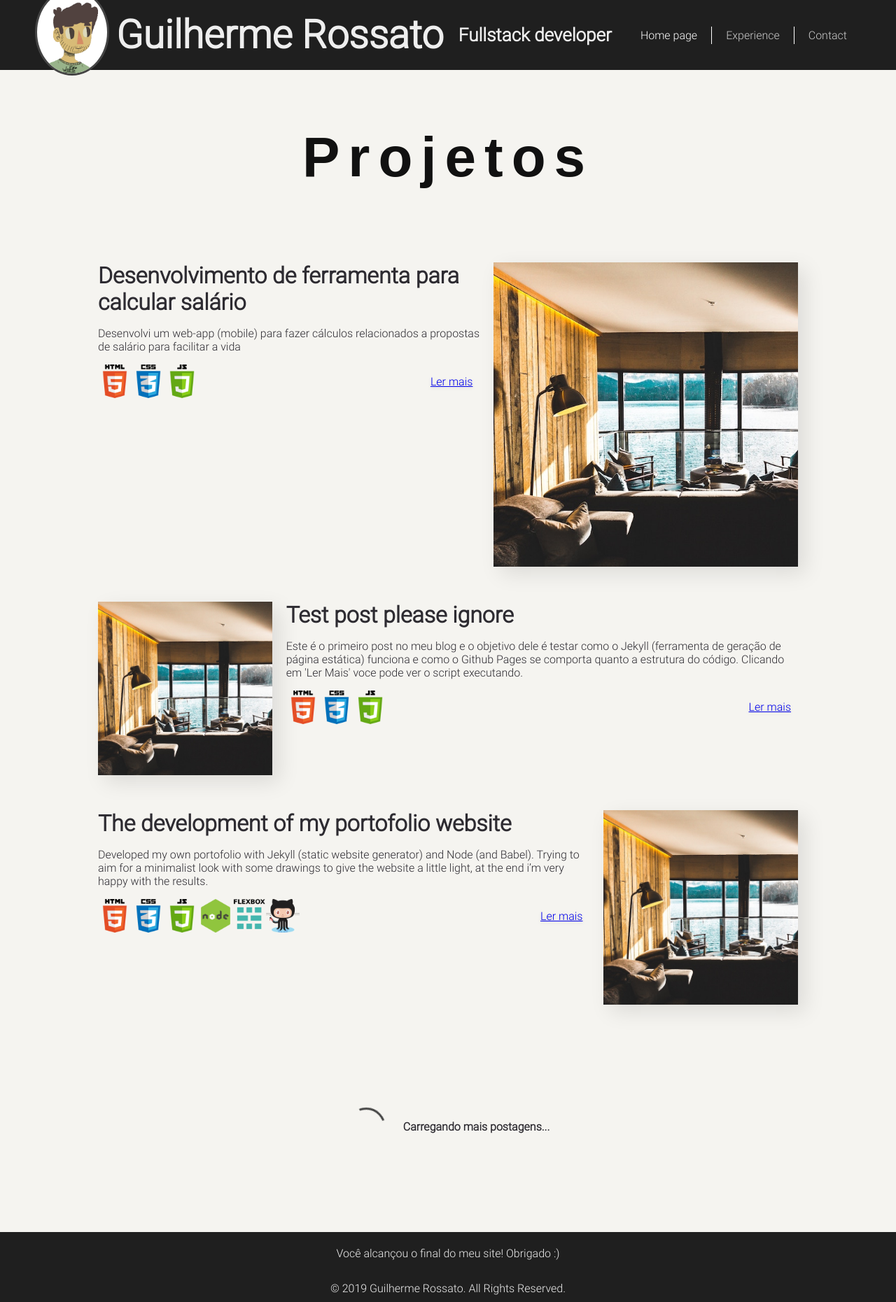
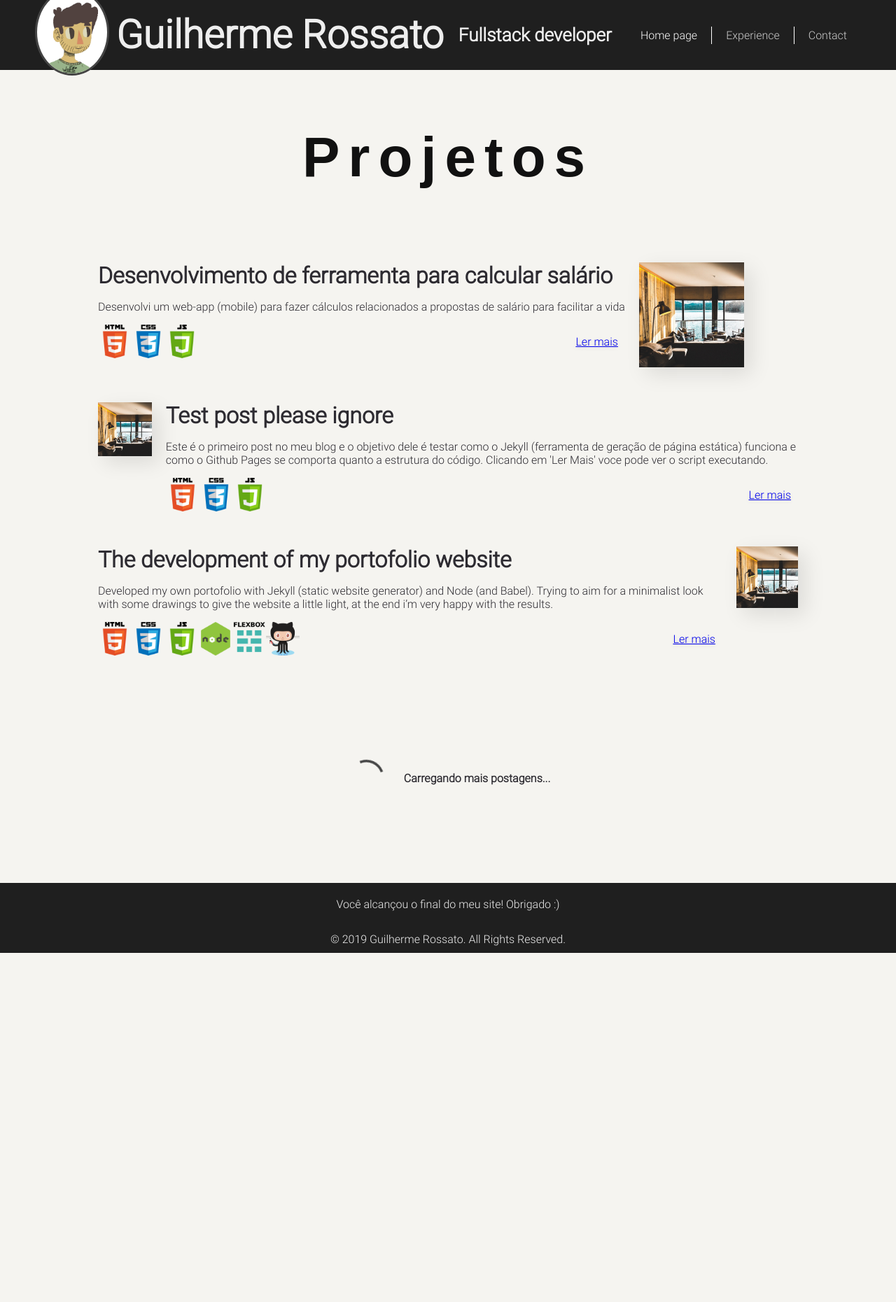
Before and after one commit to GuilhermeRossato/guilhermerossato.github.io, a Jekyll site: the page built from index.html, in a window 1280 px wide. Shown: the whole page at 70% size. Built offline with Jekyll 4.4.1, drawn with Linux system fonts in a browser that asks for light colours; Markdown is read by kramdown in place of the engine named in the settings; after the commit the page ends 1362 px from its top, so only the background shows below that.

Commit message:
Fixed incorrect image height

```diff
--- a/assets/css/main.css
+++ b/assets/css/main.css
@@ -56,6 +56,7 @@ nav > a:hover {
 	-webkit-box-shadow: 10px 10px 28px 0 rgba(0,0,0,.1);
 	box-shadow: 10px 10px 28px 0 rgba(0,0,0,.1);
 	max-width: 100%;
+	max-height: 150px;
 }
 @media only screen and (min-width: 355px) {
 	nav > a {
@@ -242,14 +243,14 @@ article .footer a {
 	align-items: center;
 }
 @keyframes rotate {
-	from { transform: rotate(0deg) }
-	to { transform: rotate(360deg) }
+	from { transform: rotate(0deg) scale(0.9); }
+	to { transform: rotate(360deg) scale(0.9); }
 }
 #spinning {
 	width: 50px;
 	height: 50px;
-	border: 3px solid transparent;
-	border-top: 3px solid #444;
+	border: 4px solid transparent;
+	border-top: 4px solid #444;
 	border-radius: 50%;
 	animation: rotate 1.5s infinite linear;
 	margin-right: 25px;
```
